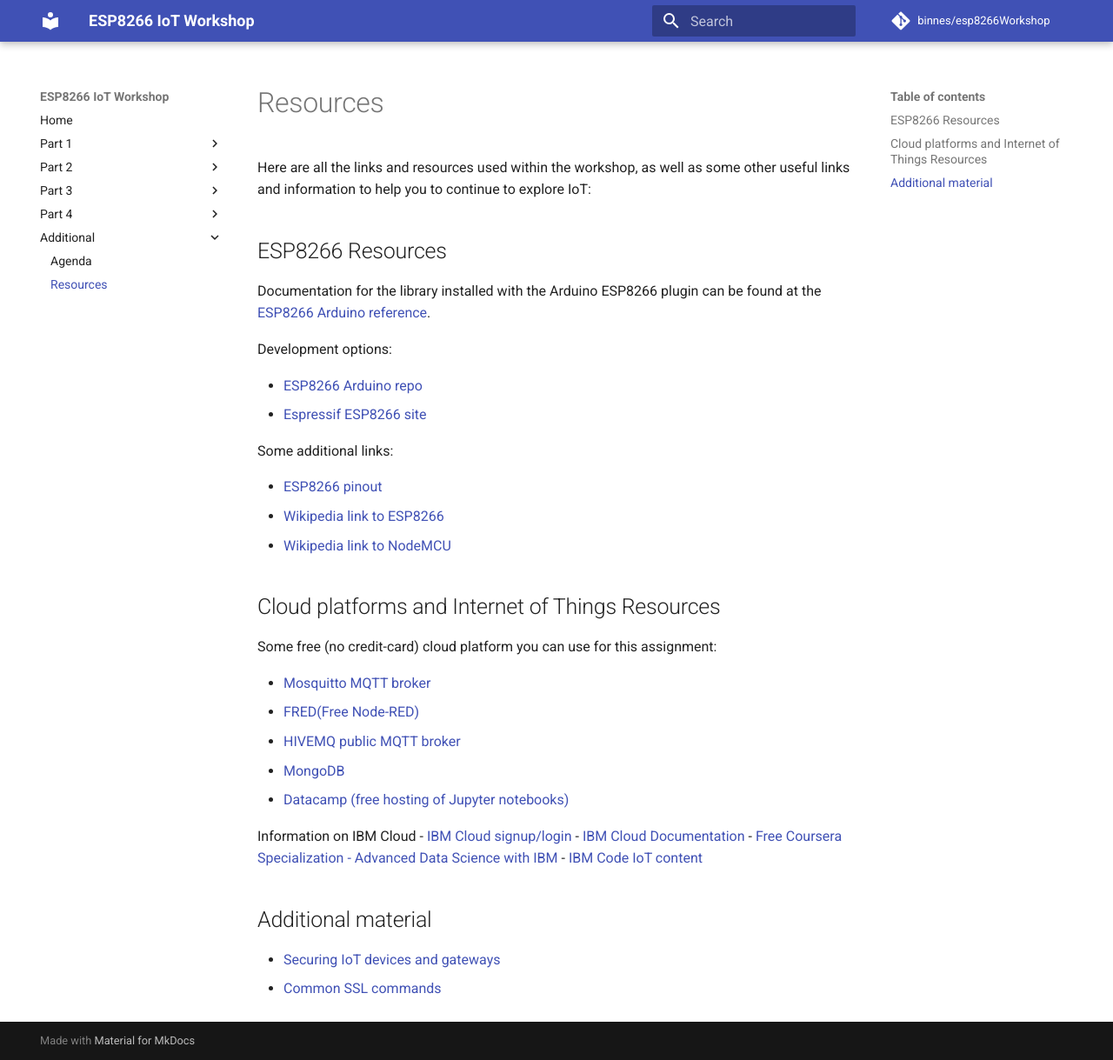
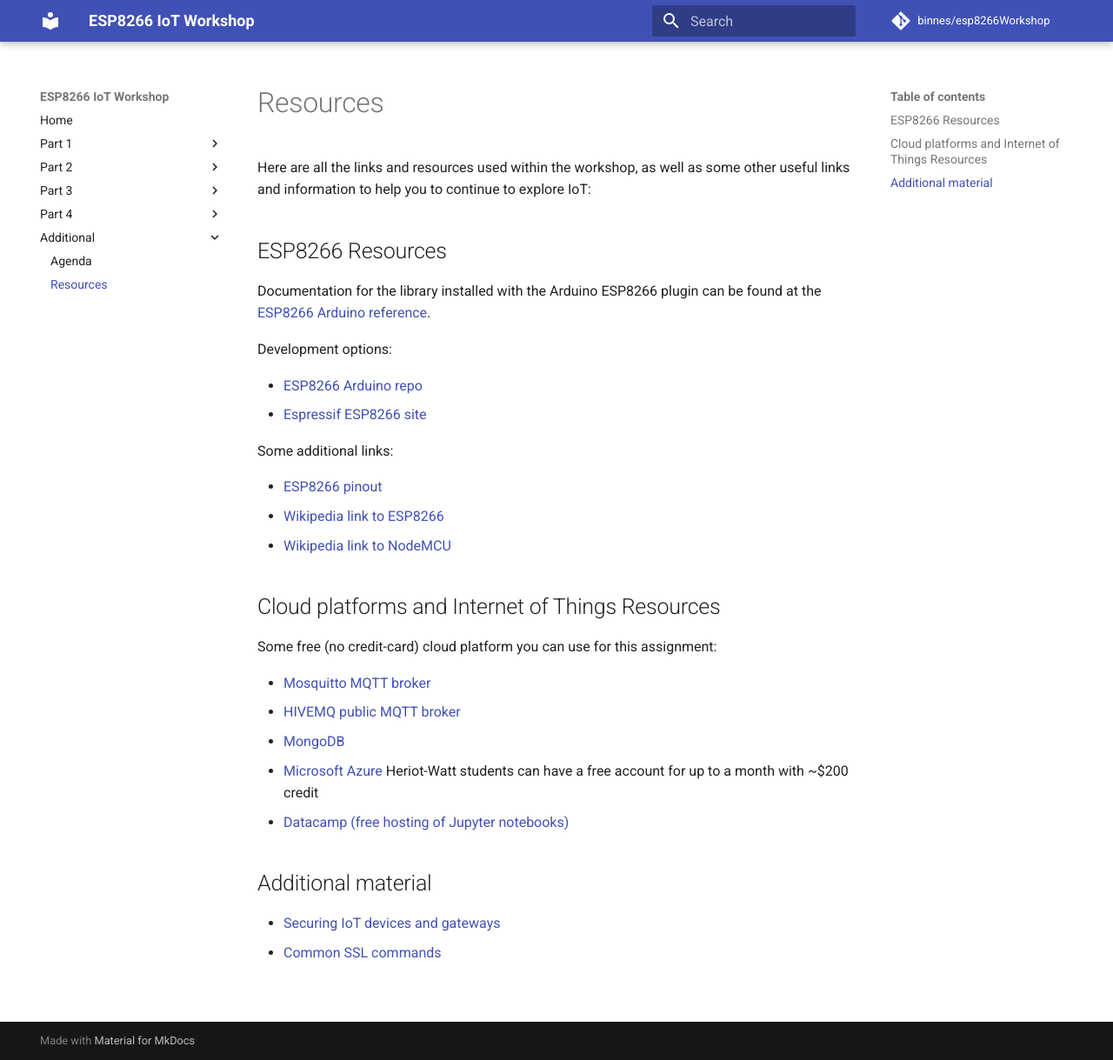
Before and after one commit to mdragone1/ESP32-IoT-Workshop, an MkDocs documentation site: the page built from docs/RESOURCES.md, in a window 1280 px wide and 1219 px high. Shown: the whole window at 87% size. Built offline with MkDocs 1.6.1 and Material for MkDocs 9.7.7, drawn with Linux system fonts in a browser that asks for light colours; comment, search, counter and statistics services are not loaded.

Commit message:
Update RESOURCES.md
Removed FreeRED and added Microsoft Azure

```diff
--- a/docs/RESOURCES.md
+++ b/docs/RESOURCES.md
@@ -22,16 +22,10 @@ Some additional links:
 Some free (no credit-card) cloud platform you can use for this assignment:
 
 - [Mosquitto MQTT broker](https://mosquitto.org/)
-- [FRED(Free Node-RED)](https://users.sensetecnic.com/app/services)
 - [HIVEMQ public MQTT broker](https://www.hivemq.com/public-mqtt-broker/)
 - [MongoDB](https://www.mongodb.com/)
+- [Microsoft Azure](https://azure.microsoft.com/) Heriot-Watt students can have a free account for up to a month with ~$200 credit
 - [Datacamp (free hosting of Jupyter notebooks)](https://app.datacamp.com)
-
-Information on IBM Cloud
-- [IBM Cloud signup/login](https://ibm.biz/BdZaRT)
-- [IBM Cloud Documentation](https://cloud.ibm.com/docs)
-- [Free Coursera Specialization - Advanced Data Science with IBM](https://www.coursera.org/specializations/advanced-data-science-ibm)
-- [IBM Code IoT content](https://developer.ibm.com/technologies/iot/)
 
 ## Additional material
 
```
